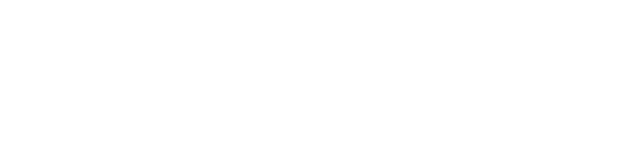
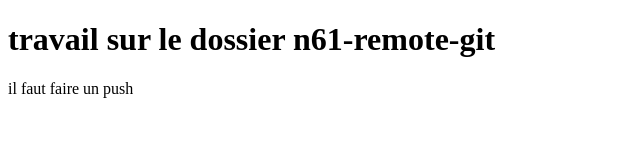
Before and after one commit to MounirBHK/n61-remote-git, a plain HTML site: page index.html in a window 1280 px wide. Shown: the whole page, without its empty margins (0-640 px from the left). Drawn offline with Linux system fonts and the light colour scheme.

Commit message:
ajouter le titre du fichier index

```diff
--- a/index.html
+++ b/index.html
@@ -7,6 +7,7 @@
     <title>Dossier n61-remote-git</title>
 </head>
 <body>
-
+    <h1>travail sur le dossier n61-remote-git</h1>
+    <p>il faut faire un push</p>
 </body>
 </html>
```
